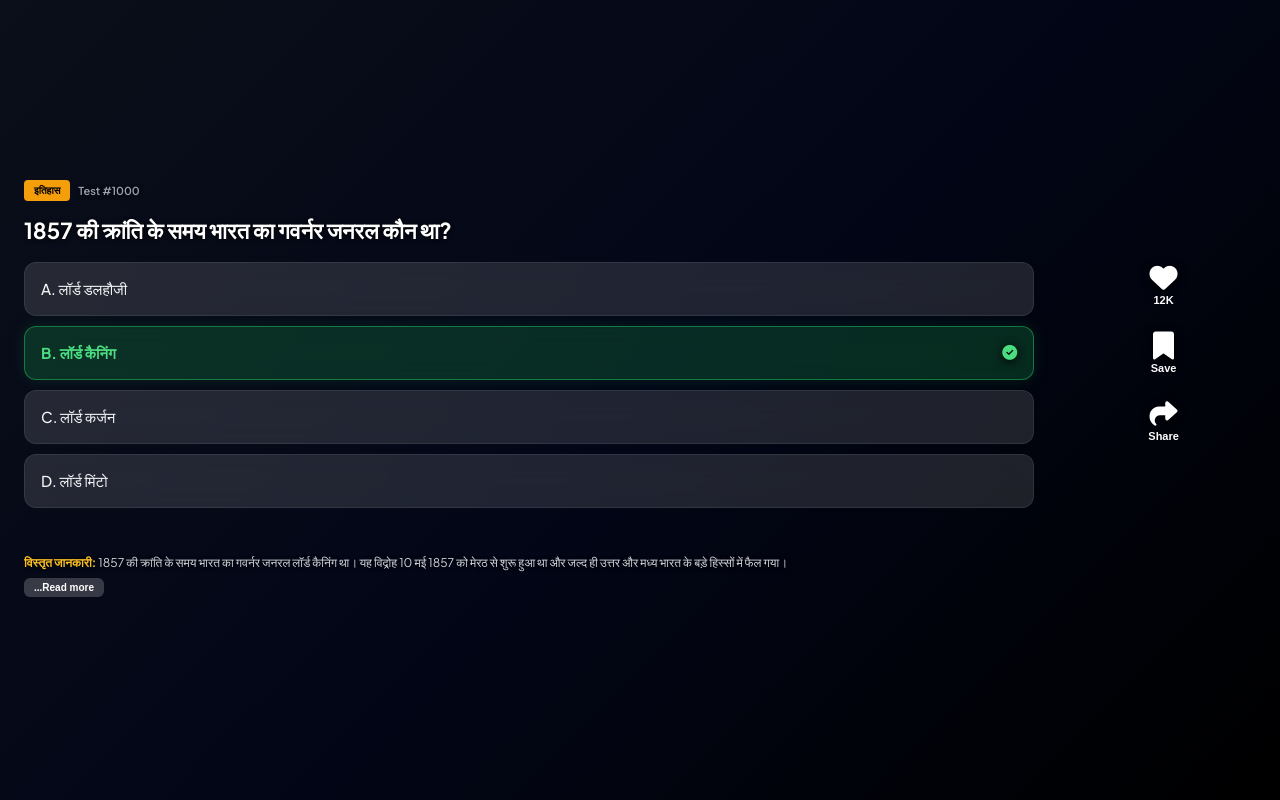
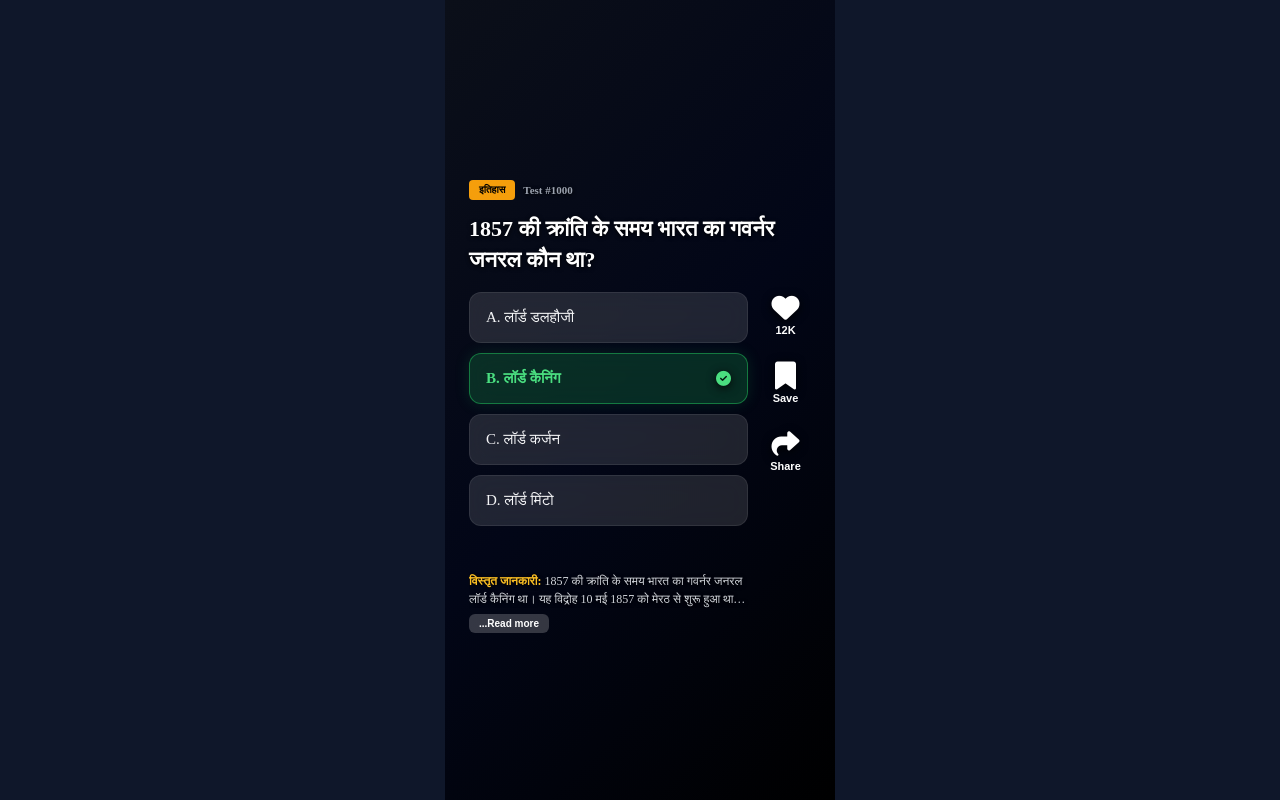
Before and after one commit to ROHANV886/QNA, a plain HTML site: page PWA_feed8.html in a window 1280 px wide. Drawn offline with Linux system fonts and the light colour scheme.

```diff
--- a/PWA_feed8.html
+++ b/PWA_feed8.html
@@ -10,6 +10,7 @@
 
     <style>
         /* === रिसेट और बेस स्टाइल्स === */
+
         * {
             box-sizing: border-box;
             margin: 0;
@@ -17,22 +18,23 @@
         }
 
         html, body {
-            height: 100%;
-            width: 100%;
-            overflow: hidden;
-            background-color: #000000;
-            color: #ffffff;
-            font-family: 'Plus Jakarta Sans', sans-serif;
-            -webkit-tap-highlight-color: transparent;
-            overscroll-behavior-y: none;
+             margin:0;
+    width:100%;
+    height:100%;
+    background:#0f172a;
+    display:flex;
+    justify-content:center;
+    align-items:center;
+    overflow:hidden;
         }
 
         .reels-container {
-            height: 100dvh;
-            width: 100%;
-            overflow-y: scroll;
-            scroll-snap-type: y mandatory;
-            scroll-behavior: smooth;
+               width:390px;
+    height:100vh;
+    max-height:844px;
+    overflow-y:scroll;
+    scroll-snap-type:y mandatory;
+    background:#000;
         }
 
         .no-scrollbar::-webkit-scrollbar { display: none; }
```
